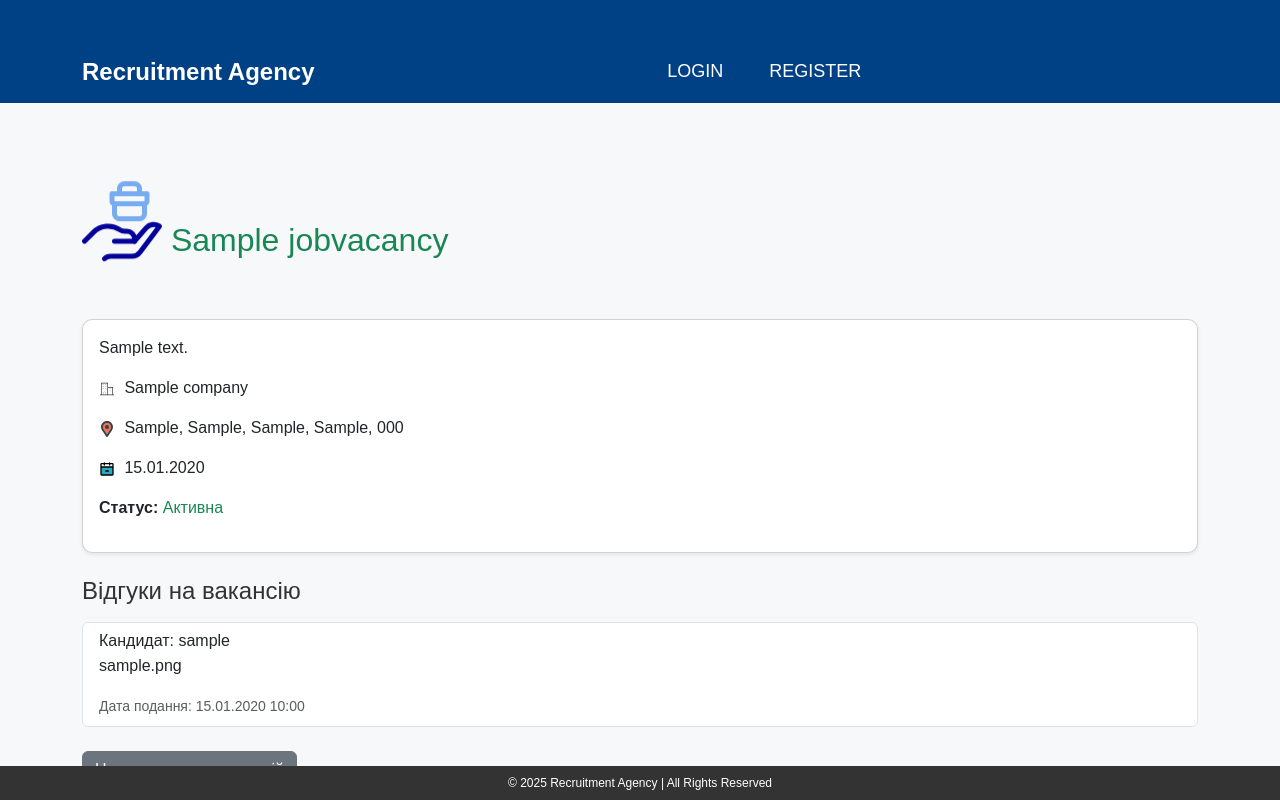
After one commit to tsytsyksvitlana/recruitment_agency, a Django app: page /vacancy/1 in a window 1280 px wide. The commit adds this page. Run offline with Django 5.2, Linux system fonts and the light colour scheme; tables that the repository leaves empty hold one stand-in row (values such as "Sample post"); some libraries are stand-ins or nearby versions.

Commit message:
added detail view vacancy

```diff
--- /dev/null
+++ b/job/templates/job_detail.html
@@ -0,0 +1,83 @@
+{% extends "main.html" %}
+{% load static %}
+
+{% block content %}
+  <div class="container mt-5">
+    <h2 class="text-success mb-4">
+      <img src="{% static 'images/job.svg' %}" alt="Job Icon" class="img-fluid mb-4 logo-animate" style="max-width: 80px; height: auto;">
+      {{ vacancy.title }}
+    </h2>
+
+
+    <div class="card shadow-sm mb-4">
+      <div class="card-body">
+        <p>{{ vacancy.description }}</p>
+        <p>
+        <img src="{% static 'images/company.svg' %}" alt="Company" style="width: 16px; height: 16px; margin-right: 5px;">
+        {{ vacancy.company.name }}
+        </p>
+        <p>
+        <img src="{% static 'images/location.svg' %}" alt="Company" style="width: 16px; height: 16px; margin-right: 5px;">
+        {{ vacancy.location }}
+        </p>
+        <img src="{% static 'images/date.svg' %}" alt="Company" style="width: 16px; height: 16px; margin-right: 5px;">
+        {{ vacancy.created_at|date:"d.m.Y" }}
+        </p>
+        <p><strong>Статус:</strong>
+          {% if vacancy.is_active %}
+            <span class="text-success">Активна</span>
+          {% else %}
+            <span class="text-danger">Неактивна</span>
+          {% endif %}
+        </p>
+      </div>
+    </div>
+
+    {% if applications %}
+      <h4 class="mb-3">Відгуки на вакансію</h4>
+      <div class="list-group mb-4">
+        {% for app in applications %}
+          <div class="list-group-item">
+            <h6 class="mb-1">Кандидат: {{ app.job_seeker.user.username }}</h6>
+            <p class="mb-1">{{ app.cover_letter|linebreaks }}</p>
+            <small class="text-muted">Дата подання: {{ app.applied_at|date:"d.m.Y H:i" }}</small>
+          </div>
+        {% endfor %}
+      </div>
+    {% elif applications is not none %}
+      <p class="text-muted">Наразі немає відгуків на цю вакансію.</p>
+    {% endif %}
+
+    <a href="{% url 'vacancy-list' %}" class="btn btn-secondary">
+      <i class="bi bi-arrow-left-circle"></i> Назад до списку вакансій
+    </a>
+  </div>
+{% endblock %}
+
+{% block extra_styles %}
+  <style>
+    .logo-animate {
+      animation: bounce 1.5s infinite;
+    }
+
+    @keyframes bounce {
+      0%, 100% {
+        transform: translateY(0);
+      }
+      50% {
+        transform: translateY(-10px);
+      }
+    }
+
+    .btn-secondary {
+      background-color: #6c757d;
+      border-color: #6c757d;
+      transition: background-color 0.3s ease, border-color 0.3s ease;
+    }
+
+    .btn-secondary:hover {
+      background-color: #5a6268;
+      border-color: #545b62;
+    }
+  </style>
+{% endblock %}
--- a/job/templates/job_list.html
+++ b/job/templates/job_list.html
@@ -7,10 +7,10 @@
         <ul class="vacancy-list">
             {% for vacancy in vacancies %}
                 <li class="vacancy-item {% if not vacancy.is_active %}inactive{% endif %}">
-                    <div class="vacancy-details">
-                        <strong>{{ vacancy.title }}</strong> - {{ vacancy.company.name }}
-                    </div>
 
+                <a href="{% url 'vacancy_detail' vacancy.id %}" class="vacancy-details d-block text-decoration-none">
+                    <strong>{{ vacancy.title }}</strong> - {{ vacancy.company.name }}
+                </a>
                     <div class="vacancy-meta" style="font-size: 13px; color: #666;">
                         Створено:
                         {% if vacancy.recruiter %}
--- a/job/urls.py
+++ b/job/urls.py
@@ -10,6 +10,7 @@ from job.views import (
     JobSeekerProfileUpdateView,
     JobVacancyCreateView,
     JobVacancyListView,
+    JobVacancyDetailView,
     JobVacancyManagementListView,
     JobVacancyUpdateView,
     MyCompanyView,
@@ -21,6 +22,7 @@ from job.views import (
 urlpatterns = [
     path('vacancies/manage/', JobVacancyManagementListView.as_view(), name='vacancy-list'),
     path('vacancy/create/', JobVacancyCreateView.as_view(), name='vacancy-create'),
+    path('vacancy/<int:pk>', JobVacancyDetailView.as_view(), name='vacancy_detail'),
     path('<int:pk>/edit/', JobVacancyUpdateView.as_view(), name='vacancy-edit'),
     path('<int:pk>/deactivate/', deactivate_vacancy, name='vacancy-deactivate'),
     path('<int:pk>/activate/', activate_vacancy, name='vacancy-activate'),
--- a/job/views.py
+++ b/job/views.py
@@ -72,6 +72,19 @@ class JobVacancyUpdateView(LoginRequiredMixin, UpdateView):
     form_class = JobVacancyForm
     template_name = 'job_form.html'
     success_url = reverse_lazy('vacancy-list')
+
+
+class JobVacancyDetailView(DetailView):
+    model = JobVacancy
+    template_name = 'job_detail.html'
+    context_object_name = 'vacancy'
+
+    def get_context_data(self, **kwargs):
+        context = super().get_context_data(**kwargs)
+        vacancy = self.get_object()
+        applications = JobApplication.objects.filter(vacancy = vacancy).select_related()
+        context['applications'] = applications
+        return context
 
 
 def deactivate_vacancy(request, pk):
```
Also changed, not shown: static/images/date.svg (added), static/images/job.svg (added).
